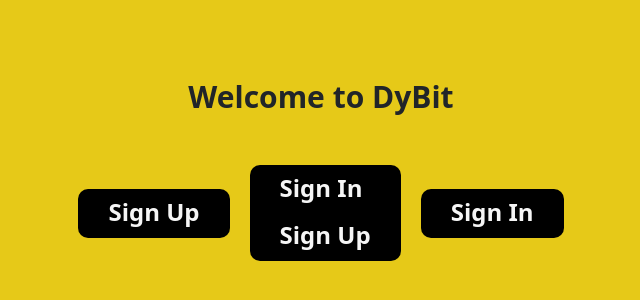
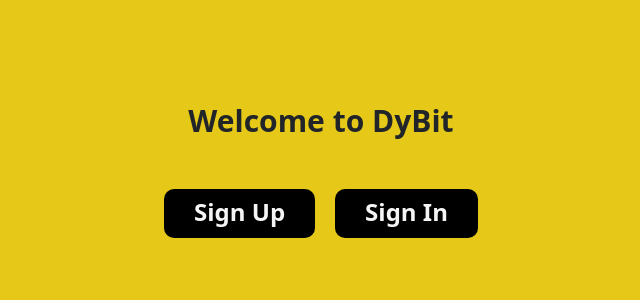
Before and after one commit to p34-pac/Dybit-React-NodeJs-branched, a React (Vite) app in the folder client/: page / in a window 1280 px wide. Shown: the part 230-530 px from the top of the page, without its empty margins (319-959 px from the left). Built offline with nearby package versions, Linux system fonts and the light colour scheme; no server answers.

Commit message:
mistakes corrected

```diff
--- a/client/src/Pages/LandingPage/Home.jsx
+++ b/client/src/Pages/LandingPage/Home.jsx
@@ -11,14 +11,6 @@ function Home() {
 
       <section className='access'>
         <div className='access-btn'>
-          <a href='#'>
-            <button className='signup-btn'>Sign Up</button>
-          </a>
-        </div>
-        <div className='access-btn'>
-          <a href='#'>
-            <button className='signin-btn'>Sign In</button>
-          </a>
           <Link to="/register">
             <button className='signup-btn'>Sign Up</button>
           </Link>
```
